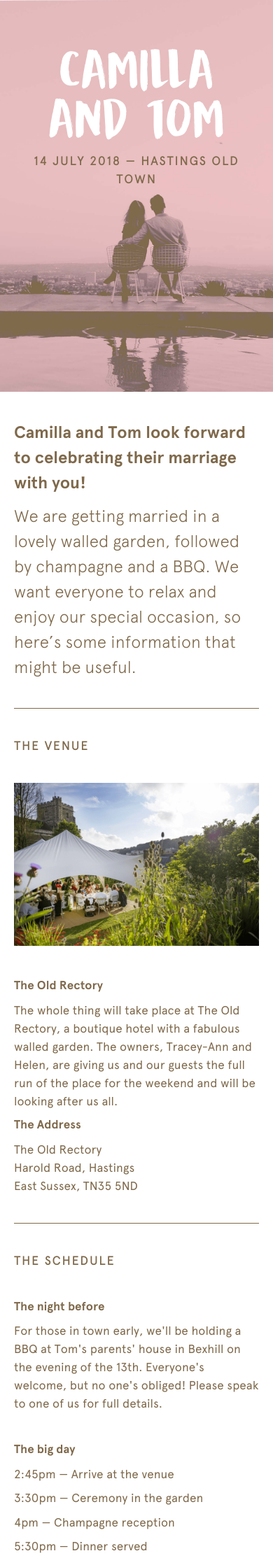
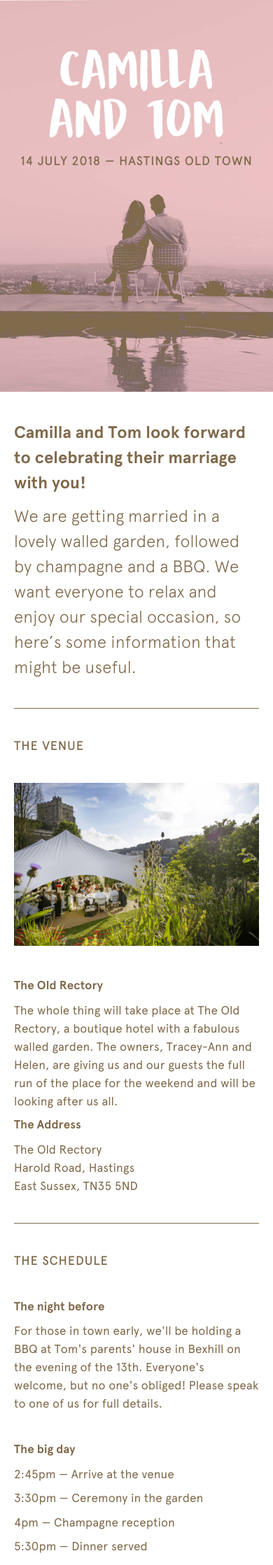
Before and after one commit to anothertompetty/wedding-site, a Jekyll site: the page built from index.html, in a window 390 px wide. Shown: the top 2237 px of the page at 70% size. Built offline with Jekyll 4.4.1, drawn with Linux system fonts in a browser that asks for light colours.

Commit message:
tweaking h2 on mobile

```diff
--- a/_sass/_text.scss
+++ b/_sass/_text.scss
@@ -22,6 +22,12 @@ h2 {
   text-transform: uppercase;
   letter-spacing: 2.3px;
   margin: 0;
+}
+
+@media screen and (max-width: 480px) {
+  h2 {
+    letter-spacing: 1.5px;
+  }
 }
 
 .header_content h2 {
```
